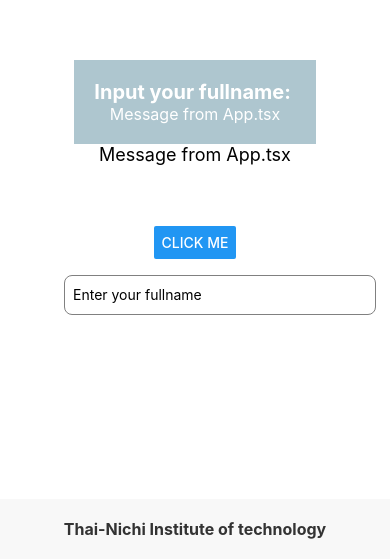
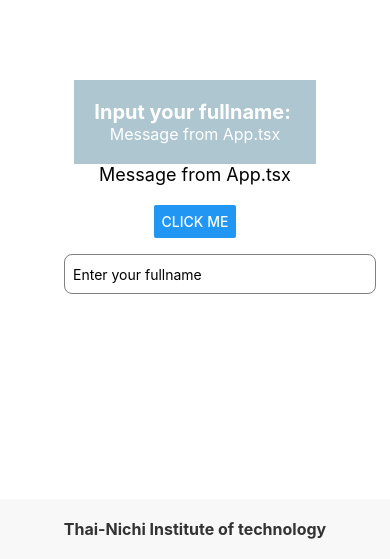
Before and after one commit to Juuphaada/reactNativeTNI, a React Native app: screen / in a window 390 px wide. Shown: the part 285-844 px from the top of the page. Built offline with nearby package versions, Linux system fonts and the light colour scheme.

Commit message:
Practice2_TextInput Component [August, 03,2024]

```diff
--- a/App.tsx
+++ b/App.tsx
@@ -21,10 +21,15 @@ export default function App():React.JSX.Element {
     console.log(`fullname has changed to: ${fullname}`);
   },[fullname]);
 
+  const handleButtonClick= () => {
+    Alert.alert("Hello",`Input your fullname : ${fullname}`);
+  };
+
   return (
     <View style={styles.container}>
       <AppHeader fullname={fullname} message={message} />
-      <Content message={message} fullname={fullname} />
+      {/* <Content message={message} fullname={fullname} /> */}
+      <Content message={message} onButtonClick={handleButtonClick} fullname={fullname}/>
       <AppFooter footerMessage={footerMessage} />
       <TextInput
         style={stylesPractice.input}
--- a/components/Content.tsx
+++ b/components/Content.tsx
@@ -5,22 +5,29 @@ import { stylesPractice } from '../styles/AppStyles';
 interface ContentProps {
   message: string;
   fullname: string;
+  onButtonClick:() => void;
 }
 
-const Content = ({ message, fullname }: ContentProps):React.JSX.Element => {
-
+const Content = ({ message, fullname, onButtonClick}: ContentProps):React.JSX.Element => {
+/*
   const [displayFullname,setDisplayFullname] = React.useState('');
 
   const handleButtonClick = () =>{
     setDisplayFullname(fullname);
     Alert.alert("Hello",`Input your fullname : ${fullname}`);
   };
+*/
+
+  const onClickMe = () =>{
+    Alert.alert("Hello",fullname)
+  }
 
   return (
     <View style={stylesPractice.content}>
       <Text style={stylesPractice.text}>{message}</Text>
-      <Text style={stylesPractice.text}>{displayFullname} </Text>
-      <Button title="Click Me" onPress={handleButtonClick} />
+      {/*<Text style={stylesPractice.text}>{displayFullname} </Text>*/}
+      {/*<Button title="Click Me" onPress={handleButtonClick} />*/}
+      <Button title="CLICK ME" onPress={onButtonClick}/>
     </View>
   );
 };
```
